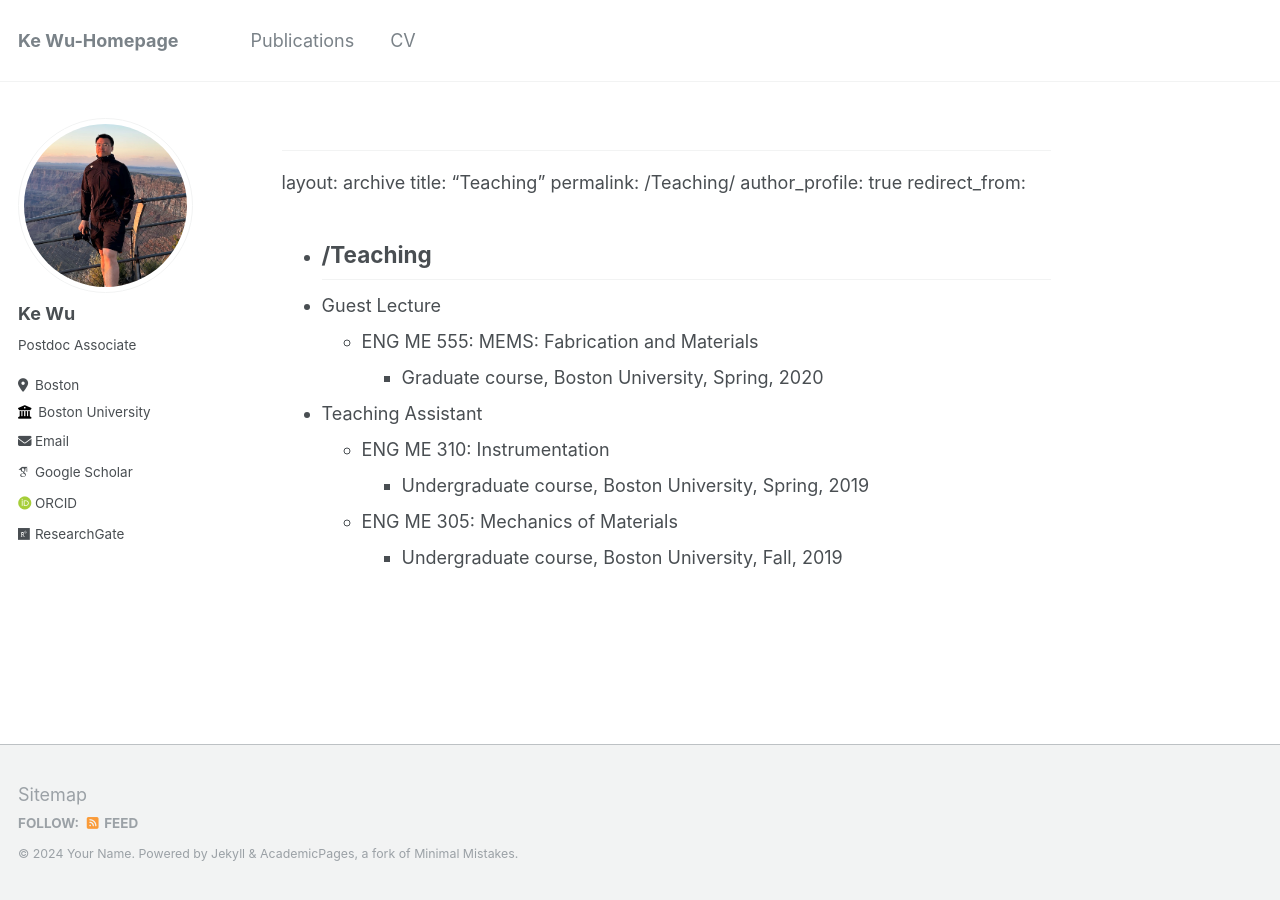
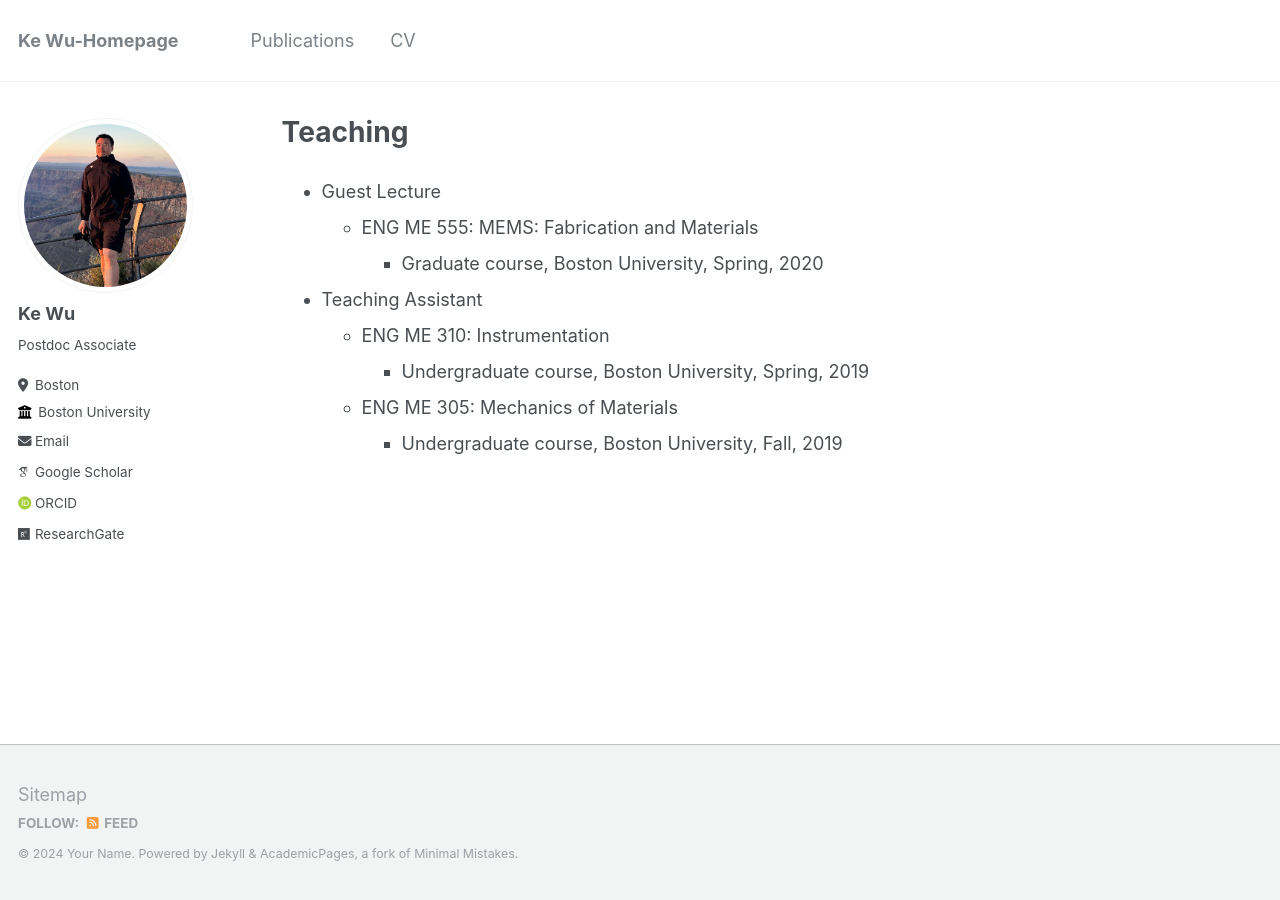
Before and after one commit to wuke0305/wuke0305.github.io, a Jekyll site: the page built from _pages/teaching.md, in a window 1280 px wide. Built offline with Jekyll 4.4.1, drawn with Linux system fonts in a browser that asks for light colours; some web fonts are replaced; our own code applies the rules of GitHub Pages for plain Markdown files.

Commit message:
Update teaching.md

```diff
--- a/_pages/teaching.md
+++ b/_pages/teaching.md
@@ -1,12 +1,12 @@
-
 ---
-layout: archive
- title: "Teaching"
 permalink: /Teaching/
+title: "Teaching"
 author_profile: true
 redirect_from:
-  - /Teaching
+  - /md/
+  - /Teaching.md
 ---
+
 * Guest Lecture
   * ENG ME 555: MEMS: Fabrication and Materials
     * Graduate course, Boston University, Spring, 2020
```
